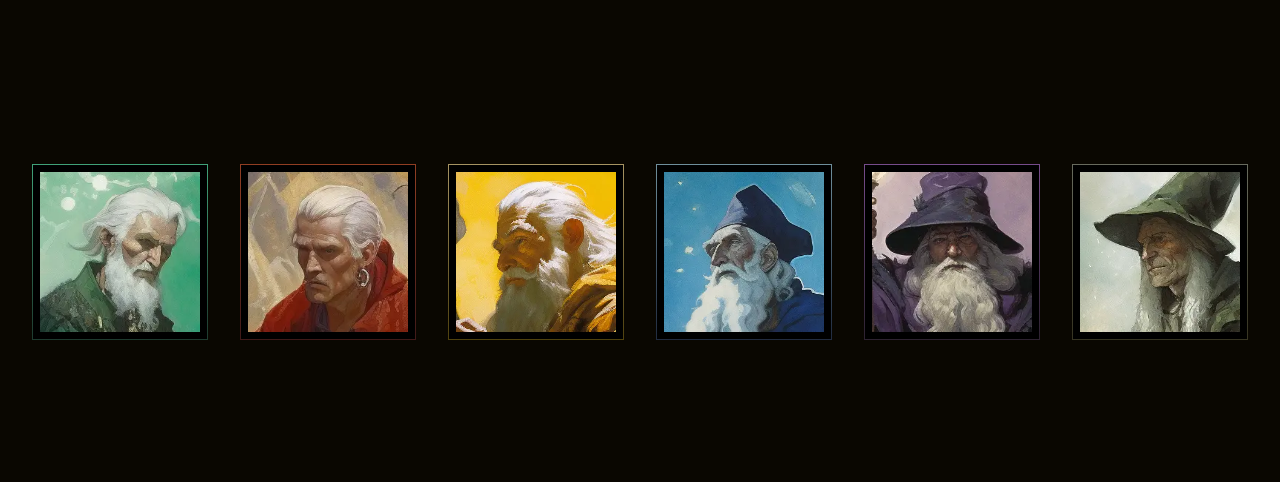
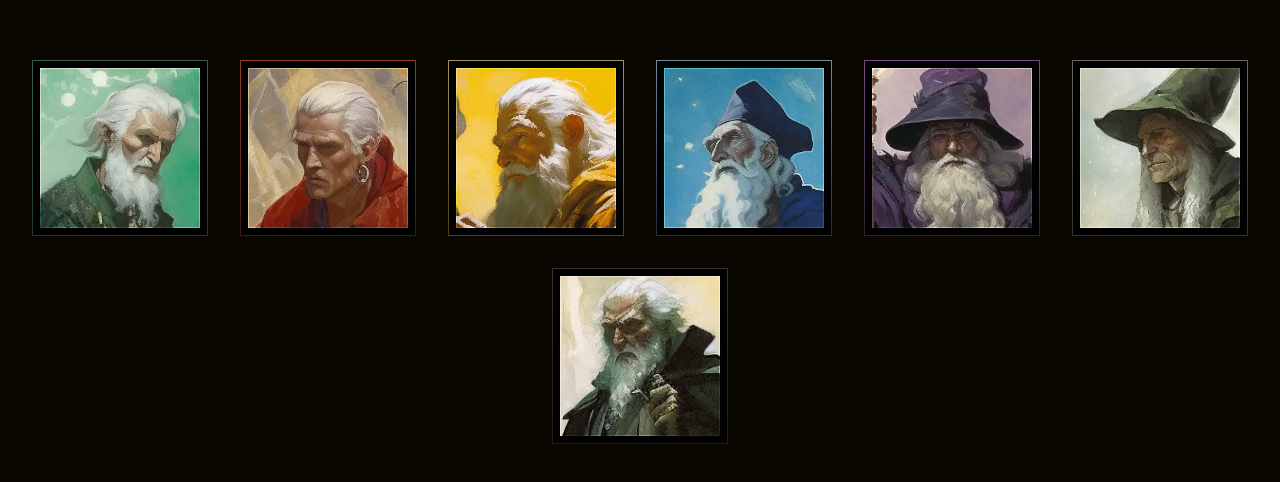
Before and after one commit to john-riordan/view-transition-wizardry, an Astro site: page / in a window 1280 px wide. Shown: the part 148-630 px from the top of the page. Built offline with nearby package versions, Linux system fonts and the light colour scheme; Astro itself is replaced by a stand-in of ours.

Commit message:
feat: onyx wizard and start on bio

```diff
--- a/src/layouts/Layout.astro
+++ b/src/layouts/Layout.astro
@@ -26,6 +26,7 @@
 <style is:global>
   :root {
     --black: oklch(0.13 0.02 90);
+    --white: oklch(0.81 0.02 82.21);
   }
   html,
   body {
@@ -33,8 +34,9 @@
     overflow-x: hidden;
   }
   html {
-    font-family: system-ui, sans-serif;
-    background-color: oklch(0.13 0.02 90);
+    font-family: 'Georgia', serif;
+    background: linear-gradient(145deg, var(--black), var(--black));
+    line-height: 1.5;
   }
   body {
     margin: 0;
--- a/src/pages/[...slug].astro
+++ b/src/pages/[...slug].astro
@@ -4,7 +4,7 @@
 
 export async function getStaticPaths() {
   const pages = WIZARDS.map(wizard => ({
-    slug: wizard.key,
+    slug: wizard.name,
     title: wizard.name,
     wizard: wizard,
   }));
@@ -38,9 +38,11 @@
         <div class='meta'>
           <h1>{title}</h1>
           <div class='underline'></div>
+          <p set:html={wizard.bio} />
         </div>
       </section>
     </div>
+    <!-- <div class='glow'></div> -->
   </main>
 </Layout>
 
@@ -48,6 +50,7 @@
   .container {
     position: relative;
     padding: 12px;
+    box-shadow: 0 0 180px 5px var(--black), 0 0 50px 5px var(--black);
     // -webkit-mask-image: url(/grit.png);
     // -webkit-mask-size: auto;
 
@@ -63,11 +66,21 @@
   .img-container {
     // view-transition-name: wizard;
     position: relative;
-    width: 650px;
+    width: 90vw;
+    max-width: 41rem;
     height: auto;
     aspect-ratio: 1 / 1.4;
     overflow: hidden;
     box-shadow: 0 0 0 11px var(--black);
+
+    &::after {
+      content: '';
+      position: absolute;
+      inset: 0;
+      border: 1px solid var(--white);
+      mix-blend-mode: overlay;
+      pointer-events: none;
+    }
   }
   img {
     position: absolute;
@@ -89,7 +102,7 @@
     bottom: 0;
     left: 0;
     width: 100%;
-    padding-block: 10rem 3rem;
+    padding-block: 13rem 3rem;
     background: linear-gradient(to bottom, transparent, var(--black));
   }
   h1 {
@@ -97,6 +110,7 @@
     color: var(--c3);
     font-size: 2.5rem;
     margin: 0;
+    text-shadow: 0 4px 8px var(--black);
   }
   .underline {
     width: 350px;
@@ -110,13 +124,31 @@
       transparent 100%
     );
   }
+  p {
+    width: 90%;
+    max-width: 50ch;
+    color: var(--white);
+    margin: 0;
+    text-shadow: 0 3px 5px var(--black);
+  }
   .backdrop {
     position: absolute;
     inset: 0;
     // background: var(--img) no-repeat center;
     // background-size: 250%;
     // filter: blur(50px);
-    opacity: 0.1;
-    background: radial-gradient(circle at center 0%, var(--c2), var(--black));
+    opacity: 0.2;
+    background: radial-gradient(circle at center 0%, var(--c3), var(--black));
+  }
+
+  .glow {
+    position: absolute;
+    top: -40%;
+    left: 0;
+    right: 0;
+    height: 1130px;
+    background: radial-gradient(var(--c2), transparent 50%);
+    mix-blend-mode: color-dodge;
+    opacity: 0.25;
   }
 </style>
--- a/src/pages/index.astro
+++ b/src/pages/index.astro
@@ -10,7 +10,7 @@
       {
         WIZARDS.map(wizard => (
           <a
-            href={wizard.link}
+            href={wizard.name}
             style={{
               '--x': wizard.offsets.x,
               '--y': wizard.offsets.y,
@@ -64,6 +64,15 @@
     aspect-ratio: 1;
     overflow: hidden;
     box-shadow: 0 0 0 7px black;
+
+    &::after {
+      content: '';
+      position: absolute;
+      inset: 0;
+      border: 1px solid var(--white);
+      mix-blend-mode: overlay;
+      pointer-events: none;
+    }
   }
   img {
     position: absolute;
--- a/src/wizards.js
+++ b/src/wizards.js
@@ -1,30 +1,31 @@
 export const WIZARDS = [
   {
     key: 'wizard-emerald',
-    name: 'Emerald',
-    link: '/wizard-emerald',
+    name: 'Erevan',
     art: '/wizard-emerald.webp',
-    alt: 'Emerald Wizard',
+    alt: 'Erevan the Emerald Wizard',
     color1: 'oklch(0.32 0.04 166)',
-    color2: 'oklch(0.64 0.11 163)',
-    color3: 'oklch(0.79 0.06 142.78)',
+    color2: 'oklch(0.46 0.06 164.49)',
+    color3: 'oklch(0.61 0.08 154.05)',
     offsets: { x: '-70%', y: '53%', scale: '4.3' },
+    bio: `In a realm of ancient lore and mystical arts, there existed Erevan the Emerald, a wizard of great renown. Cloaked in robes of forest green, his silver hair flowed like a shimmering waterfall. Erevan, with piercing emerald eyes, possessed a profound understanding of the arcane and a mastery over emeralds.
+    <br /><br />
+    These precious gems yielded to his will, channeling their energies for healing and growth. From sprouts to entire forests, Erevan's emerald sorcery breathed life and harmony. Legends of his power spread, and seekers of solace sought his guidance.`,
   },
   {
     key: 'wizard-ruby',
-    name: 'Ruby',
-    link: '/wizard-ruby',
+    name: 'Roderick',
     art: '/wizard-ruby.webp',
-    alt: 'Ruby Wizard',
+    alt: 'Roderick the Ruby Wizard',
     color1: 'oklch(0.27 0.06 23.81)',
-    color2: 'oklch(0.47 0.12 38.15)',
-    color3: 'oklch(0.47 0.16 32.46)',
+    color2: 'oklch(0.48 0.13 38.12)',
+    color3: 'oklch(0.55 0.13 33.78)',
     offsets: { x: '-70%', y: '53%', scale: '4.3' },
+    bio: `In a realm ablaze with magic's fervor, Roderick the Ruby emerged as a formidable wizard. Clad in fiery robes, his eyes held untamed power. With mastery over rubies, he commanded their fiery essence. Flames danced at his touch, creating and destroying with equal intensity. Legends whispered of his prowess, and seekers of power sought his fiery enchantments. Roderick, the embodiment of the ruby's might, left a scorching legacy wherever he tread, forever entwined with the realm's tapestry of magic.`,
   },
   {
     key: 'wizard-amber',
     name: 'Amber',
-    link: '/wizard-amber',
     art: '/wizard-amber.webp',
     alt: 'Amber Wizard',
     color1: 'oklch(0.38 0.07 93.68)',
@@ -35,7 +36,6 @@
   {
     key: 'wizard-sapphire',
     name: 'Sapphire',
-    link: '/wizard-sapphire',
     art: '/wizard-sapphire.webp',
     alt: 'Sapphire Wizard',
     color1: 'oklch(0.29 0.04 262.83)',
@@ -46,7 +46,6 @@
   {
     key: 'wizard-amethyst',
     name: 'Amethyst',
-    link: '/wizard-amethyst',
     art: '/wizard-amethyst.webp',
     alt: 'Amethyst Wizard',
     color1: 'oklch(0.27 0.03 319.13)',
@@ -57,12 +56,21 @@
   {
     key: 'wizard-peridot',
     name: 'Peridot',
-    link: '/wizard-peridot',
     art: '/wizard-peridot.webp',
     alt: 'Peridot Wizard',
     color1: 'oklch(0.32 0.03 102.4)',
     color2: 'oklch(0.52 0.02 118.79)',
-    color3: 'oklch(0.77 0.03 118.98)',
+    color3: 'oklch(0.8 0.05 119.43)',
     offsets: { x: '-51%', y: '74%', scale: '4' },
   },
+  {
+    key: 'wizard-onyx',
+    name: 'Onyx',
+    art: '/wizard-onyx.webp',
+    alt: 'Onyx Wizard',
+    color1: 'oklch(0.23 0.01 77.97)',
+    color2: 'oklch(0.33 0.01 0)',
+    color3: 'oklch(0.57 0.01 82.22)',
+    offsets: { x: '-30%', y: '96%', scale: '5.5' },
+  },
 ];
```
Also changed, not shown: public/wizard-onyx.webp (added), 1 other file.
